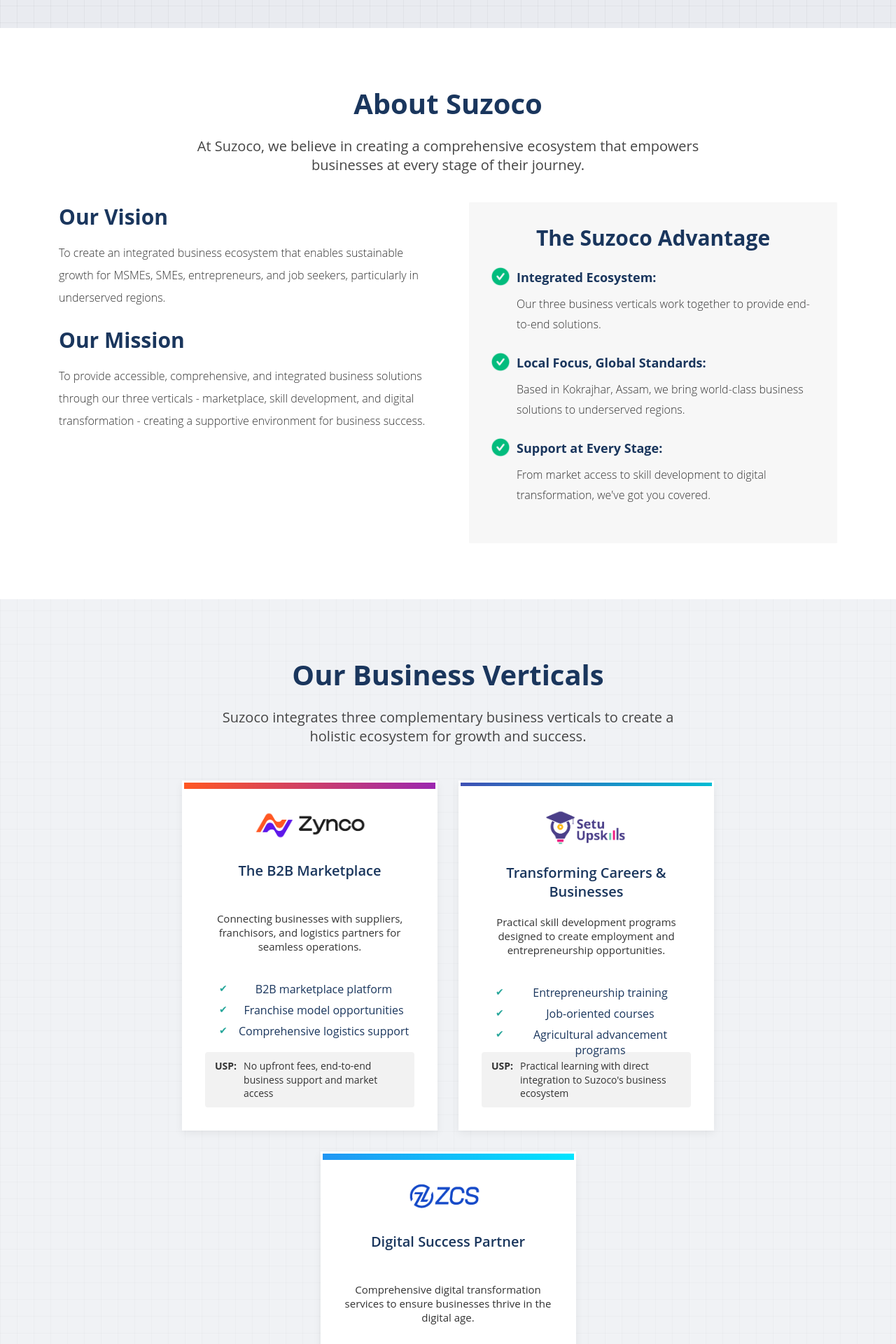
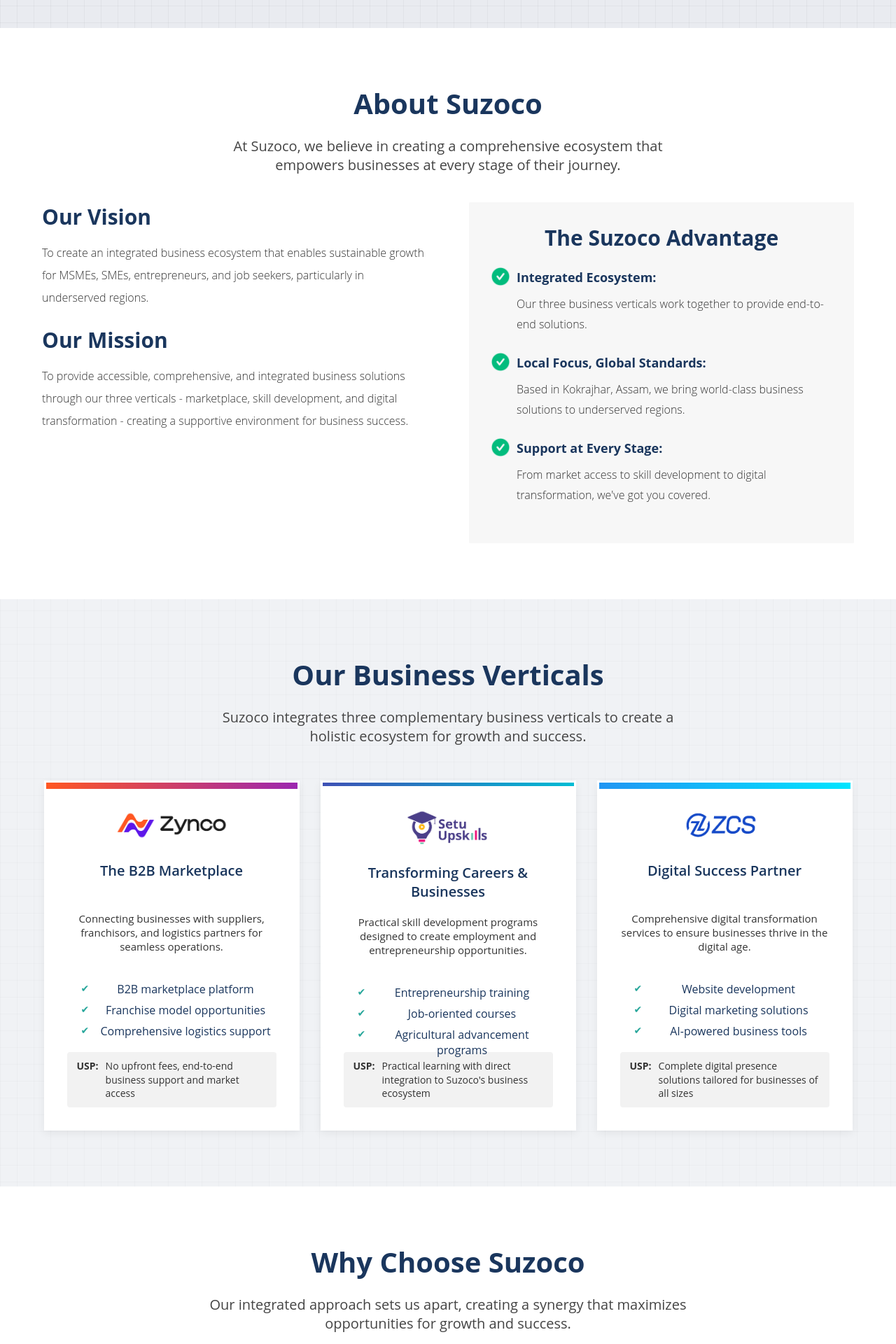
Before and after one commit to kalpokoch/suzoco-landing-page, a React (Vite) app: page / in a window 1280 px wide. Shown: the part 760-2680 px from the top of the page at 70% size. Built offline with nearby package versions, Linux system fonts and the light colour scheme.

Commit message:
updated responsive (whychooseus logo hidden)

```diff
--- a/src/components/About.css
+++ b/src/components/About.css
@@ -18,6 +18,9 @@
   }
 
   .about-subheading {
+    max-width: 700px;
+    margin-left: auto;
+    margin-right: auto;
     text-align:center;
     font-size: 20px;
     margin-bottom: 40px;
--- a/src/components/About.jsx
+++ b/src/components/About.jsx
@@ -14,7 +14,6 @@
             <h2 className="about-heading">About Suzoco</h2>
             <p className="about-subheading">
               At Suzoco, we believe in creating a comprehensive ecosystem that empowers
-              <br />
               businesses at every stage of their journey.
             </p>
 
--- a/src/components/Footer.css
+++ b/src/components/Footer.css
@@ -6,7 +6,7 @@
   }
 
   .container {
-    width: 90%;
+    /* width: 90%; */
     max-width: 1200px;
     margin: 0 auto;
   }
--- a/src/components/WhyChooseUs.css
+++ b/src/components/WhyChooseUs.css
@@ -10,7 +10,10 @@
     margin-bottom: 20px;
   }
 
-  .subtitle {
+  .why-choose-section .subtitle{
+    max-width: 700px;
+    margin-left: auto;
+    margin-right: auto;
     margin-bottom: 40px;
     color: #444;
     font-size: 20px;
@@ -69,6 +72,7 @@
     padding-top: 10px;
   }
   .benefits-heading {
+    text-align: center;
     font-size: 30px;
     margin-bottom: 50px;
   }
@@ -98,3 +102,9 @@
     font-size: 20px;
     padding-left: 30px;
   }
+
+  @media (max-width: 400px){
+    .ecosystem-logo{
+      visibility: hidden;
+    }
+  }
--- a/src/components/WhyChooseUs.jsx
+++ b/src/components/WhyChooseUs.jsx
@@ -11,7 +11,7 @@
           <div className="container">
             <h2>Why Choose Suzoco</h2>
             <p className="subtitle">
-              Our integrated approach sets us apart, creating a synergy that maximizes <br />
+              Our integrated approach sets us apart, creating a synergy that maximizes
               opportunities for growth and success.
             </p>
 
--- a/vite.config.js
+++ b/vite.config.js
@@ -5,4 +5,7 @@
 export default defineConfig({
   plugins: [react()],
   base: '/suzoco-landing-page/',
+  server: {
+    allowedHosts: ['comic-honestly-filly.ngrok-free.app'],
+  },
 })
```
